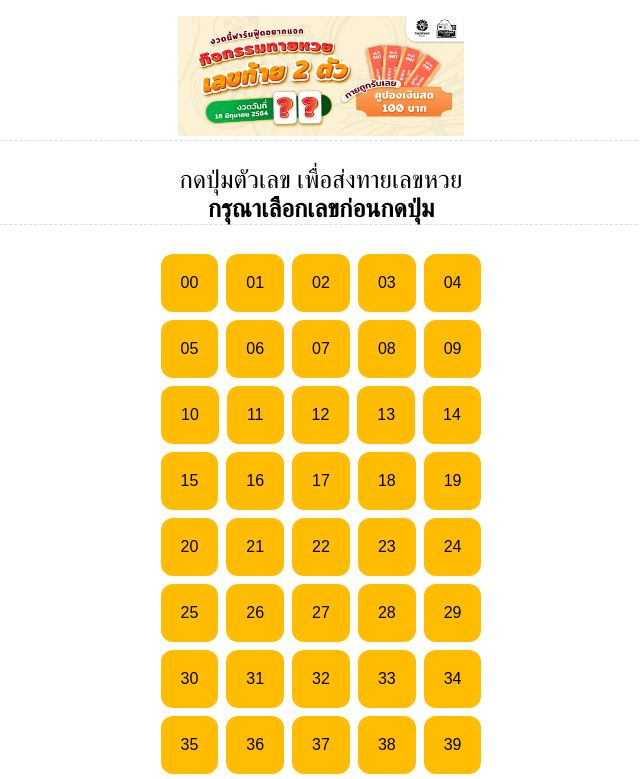
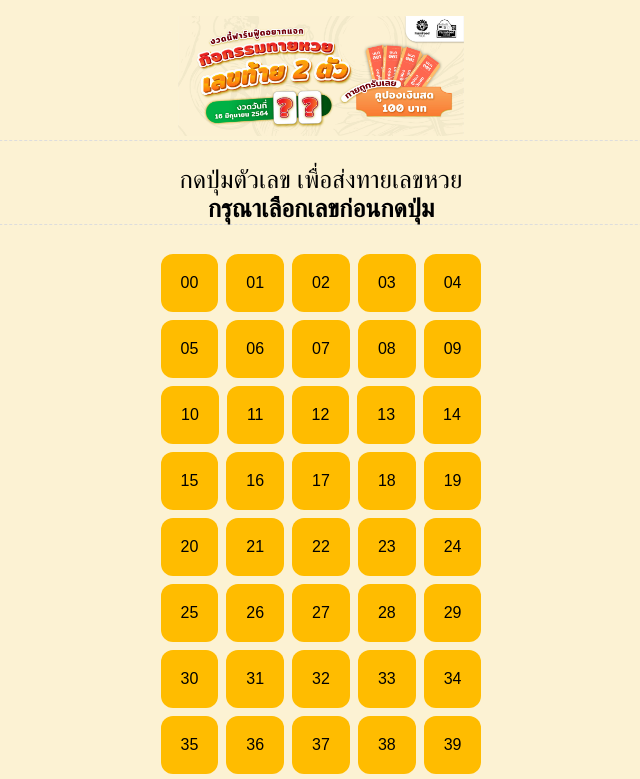
Before and after one commit to jaycharl/Lotto_FFC, a plain HTML site: page index.html in a window 1280 px wide. Shown: the top 779 px of the page, without its empty margins (319-959 px from the left). Drawn offline with Linux system fonts and the light colour scheme; a script that the page names is missing.

Commit message:
Update style.css

```diff
--- a/css/style.css
+++ b/css/style.css
@@ -37,3 +37,5 @@ p {
   display: block;
   overflow: auto
 }
+
+body {background-color: #fcf2d3;}
```
